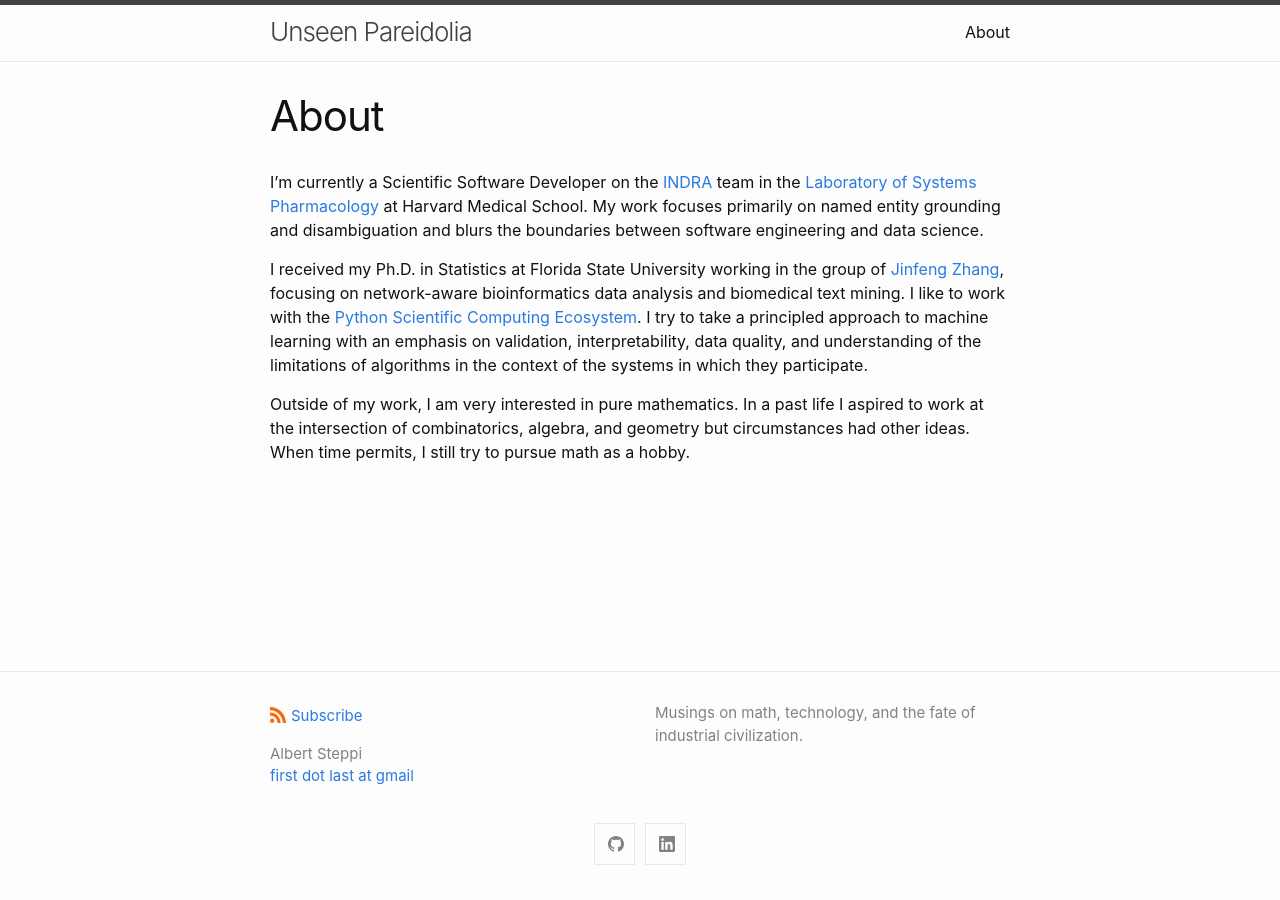
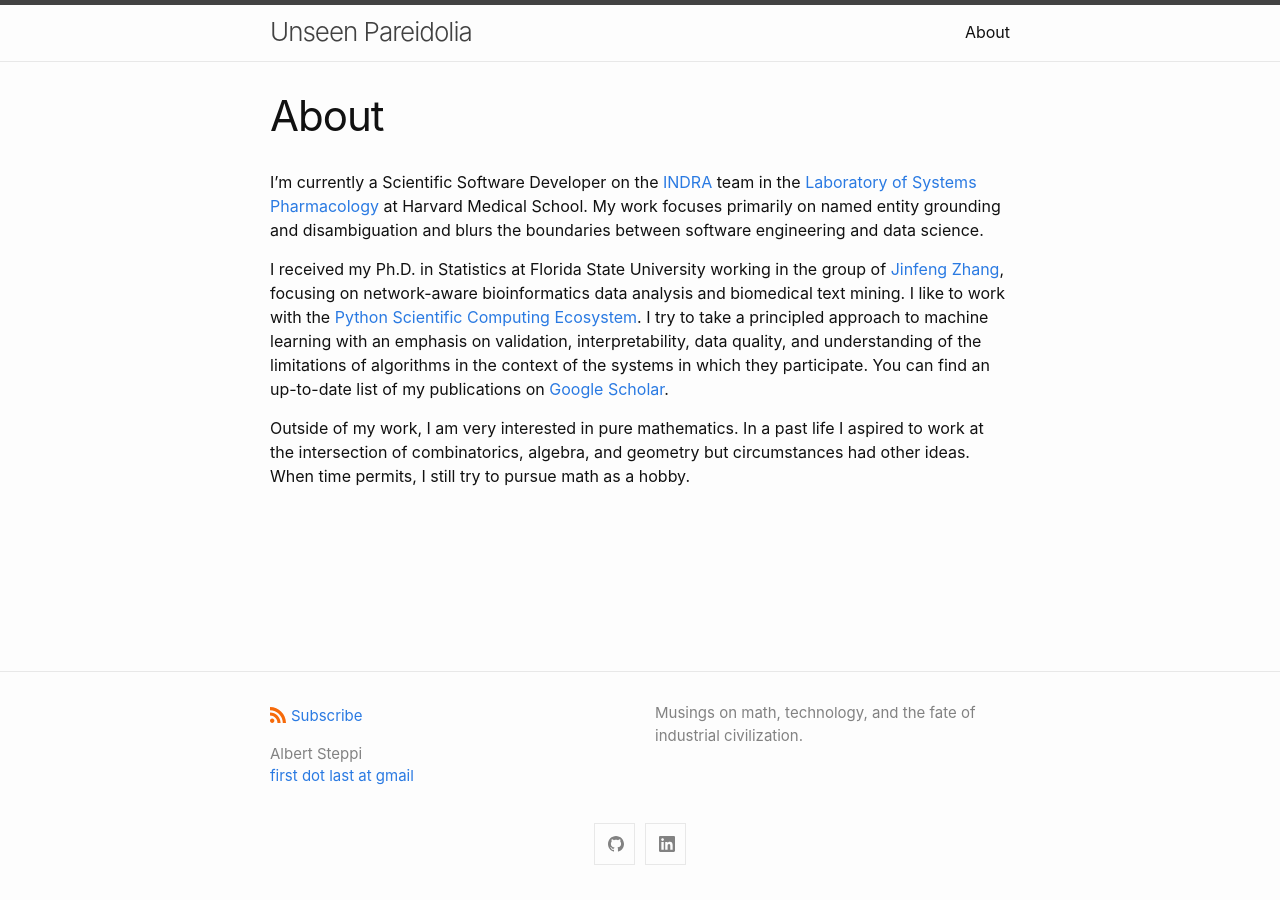
Before and after one commit to steppi/steppi.github.io, a Jekyll site: the page built from about.md, in a window 1280 px wide. Built offline with Jekyll 4.4.1, drawn with Linux system fonts in a browser that asks for light colours.

Commit message:
Add google scholar link

```diff
--- a/about.md
+++ b/about.md
@@ -17,7 +17,8 @@ data analysis and biomedical text mining. I like to work with the [Python
 Scientific Computing Ecosystem](https://www.scipy.org/about.html). I try to
 take a principled approach to machine learning with an emphasis on validation,
 interpretability, data quality, and understanding of the limitations of
-algorithms in the context of the systems in which they participate.
+algorithms in the context of the systems in which they participate. You can
+find an up-to-date list of my publications on [Google Scholar](https://scholar.google.com/citations?user=_nbf9ZIAAAAJ&hl=en).
 
 Outside of my work, I am very interested in pure mathematics. In a past life
 I aspired to work at the intersection of combinatorics, algebra, and geometry
```
